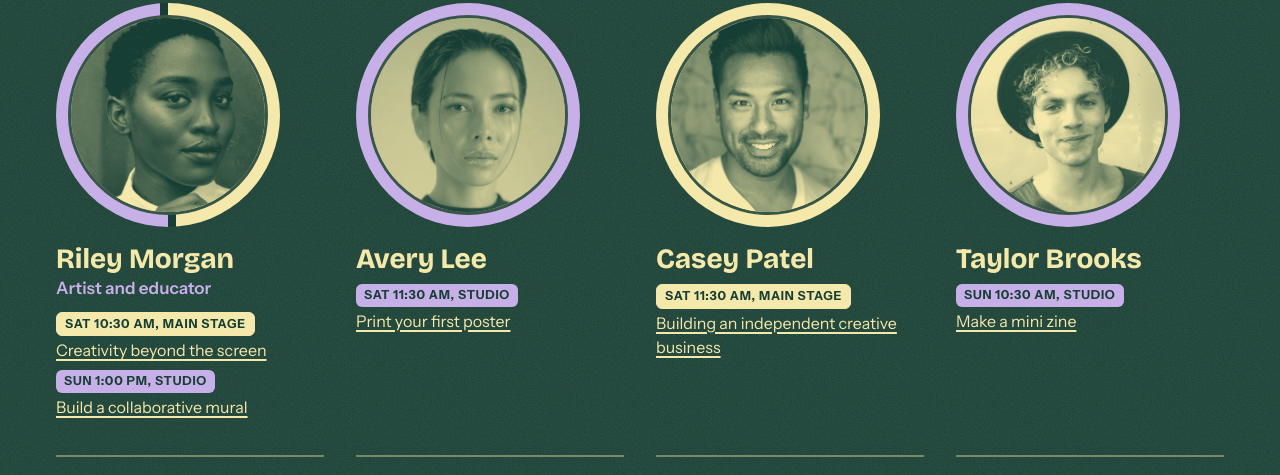
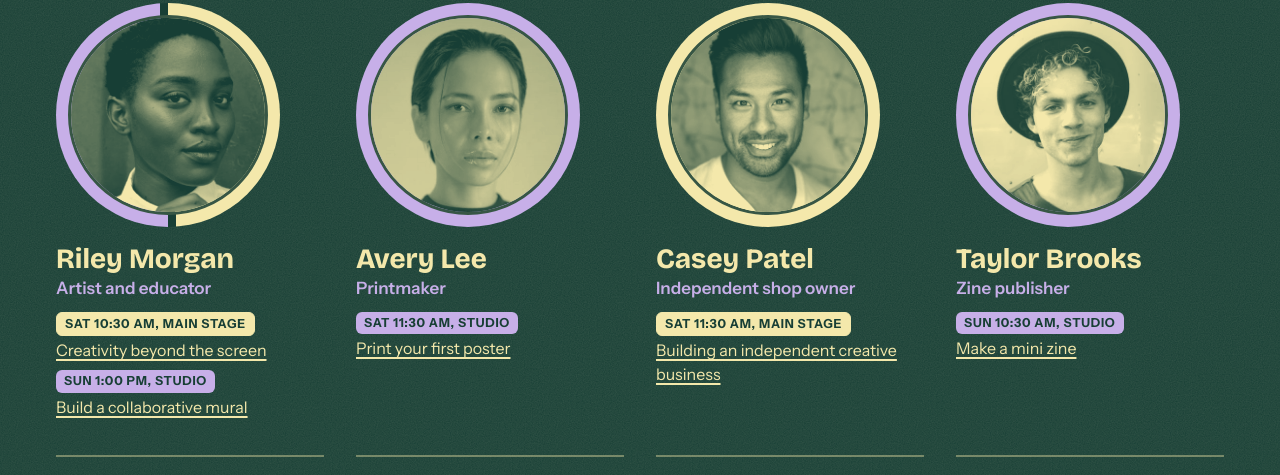
Before and after one commit to parkerjustinr/fieldwork-festival, a plain HTML site: page index.html in a window 1280 px wide. Shown: the part 1715-2190 px from the top of the page. Drawn offline with Linux system fonts and the light colour scheme.

Commit message:
Add photos for the four new speakers; add roles for Avery, Casey, Taylor
Photos are free Unsplash License images, cropped to 400x400 to match the
existing head-and-shoulders framing. The page's riso filter applies the
same forest/butter duotone as the other four.
- jordan.jpg: Josias Garibay (unsplash.com/photos/rifCUO-4X8k)
- quinn.jpg: Helena Lopes (unsplash.com/photos/KSUNRt2PdfY)
- jamie.jpg: Richard Momodu (unsplash.com/photos/QazU5SRLudU)
- sam.jpg: Tatsuo for Good Faces (unsplash.com/photos/L10hUomGyO0)

Roles: Avery Lee, Printmaker; Casey Patel, Independent shop owner;
Taylor Brooks, Zine publisher. All eight speaker cards now show a role.

Co-Authored-By: Claude Opus 5.5 <noreply@anthropic.com>
Claude-Session: https://claude.ai/code/session_0189vEkQ5eRGAyZgDdYQZFZM

```diff
--- a/index.html
+++ b/index.html
@@ -143,6 +143,7 @@
             <div class="initials portrait" style="--a:0;--b:1"><img src="img/speakers/avery.jpg" alt="Avery Lee, stock placeholder photo" width="400" height="400" loading="lazy" decoding="async"></div>
             <div>
               <h3>Avery Lee</h3>
+              <p class="role">Printmaker</p>
               <ul class="sp-sessions">
                 <li><span class="tag tag-studio">Sat 11:30 AM, Studio</span><a href="#t-sat-1130-studio" data-pick="t-sat-1130-studio">Print your first poster</a></li>
               </ul>
@@ -152,6 +153,7 @@
             <div class="initials portrait" style="--a:1;--b:0"><img src="img/speakers/casey.jpg" alt="Casey Patel, stock placeholder photo" width="400" height="400" loading="lazy" decoding="async"></div>
             <div>
               <h3>Casey Patel</h3>
+              <p class="role">Independent shop owner</p>
               <ul class="sp-sessions">
                 <li><span class="tag tag-main">Sat 11:30 AM, Main Stage</span><a href="#t-sat-1130-main" data-pick="t-sat-1130-main">Building an independent creative business</a></li>
               </ul>
@@ -161,6 +163,7 @@
             <div class="initials portrait" style="--a:0;--b:1"><img src="img/speakers/taylor.jpg" alt="Taylor Brooks, stock placeholder photo" width="400" height="400" loading="lazy" decoding="async"></div>
             <div>
               <h3>Taylor Brooks</h3>
+              <p class="role">Zine publisher</p>
               <ul class="sp-sessions">
                 <li><span class="tag tag-studio">Sun 10:30 AM, Studio</span><a href="#t-sun-1030-studio" data-pick="t-sun-1030-studio">Make a mini zine</a></li>
               </ul>
```
Also changed, not shown: img/speakers/jamie.jpg (added), img/speakers/jordan.jpg (added), img/speakers/quinn.jpg (added), img/speakers/sam.jpg (added).
